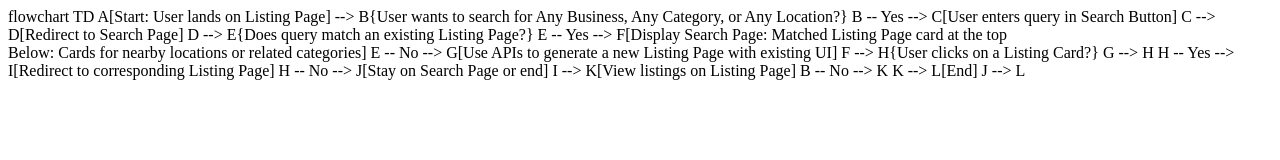
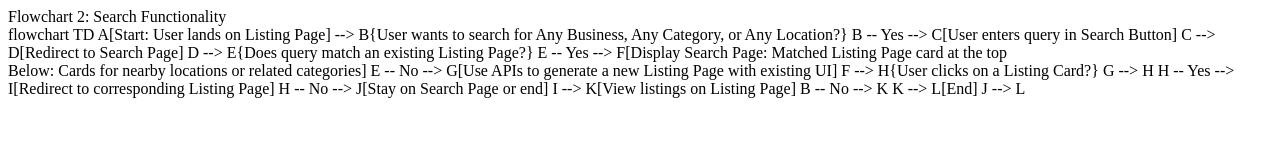
Before and after one commit to Mximum-creator/flow-chart, a plain HTML site: page index.html in a window 1280 px wide. Drawn offline with Linux system fonts and the light colour scheme; a script that the page names is missing.

Commit message:
Update index.html

```diff
--- a/index.html
+++ b/index.html
@@ -11,6 +11,7 @@
 </head>
 
 <body>
+Flowchart 2: Search Functionality
 
     <div class="mermaid">
         flowchart TD
```
